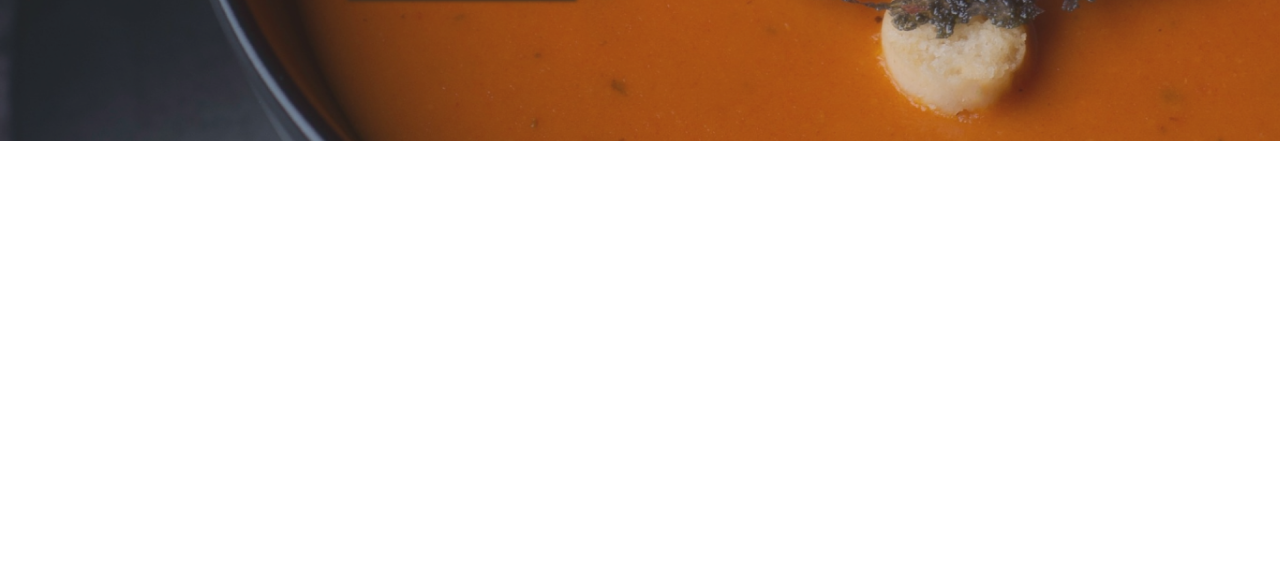
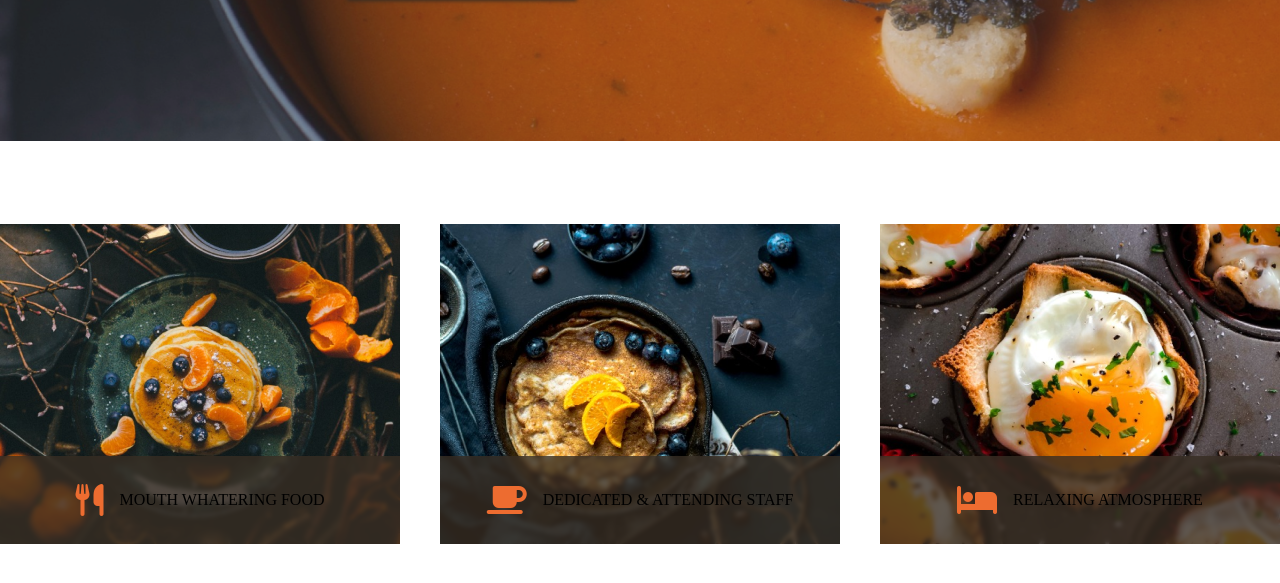
Before and after one commit to nini-mika/homework-7, a plain HTML site: page index.html in a window 1280 px wide. Shown: the part 499-1082 px from the top of the page. Before the commit the page ends 800 px from the top, so only its background shows below. Drawn offline with Linux system fonts and the light colour scheme.

Commit message:
add section2

```diff
--- a/css/style.css
+++ b/css/style.css
@@ -46,7 +46,7 @@ header {
     color: #FCC21B;
 }
 
-/* section */
+/* section 1 */
 .section1 {
     position: relative;
     /* transform: translate(-50%, -50%); */
@@ -98,7 +98,7 @@ header {
     box-shadow: 0px 4px 4px 0px #372D23;
     background-color: transparent;
     /* position: absolute; */
-    color: #FFF;
+    color: white;
     font-family: Inter;
     font-size: 20px;
     font-style: normal;
@@ -106,7 +106,7 @@ header {
     line-height: 28px;
 }
 
-.section1_button:hover{
+.section1_button:hover {
     border: 3px dotted #ff7a59;
     color: #ff7a59;
     background: orange;
@@ -115,3 +115,59 @@ header {
 /* p{
     font-size: 100px;
 } */
+
+/* section2 */
+.section2 {
+    display: flex;
+    /* width: 1280px;
+    height: 320px; */
+    justify-content: center;
+    column-gap: 40px;
+    margin: 80px 0;
+}
+
+.cards {
+    width: 400px;
+    height: 320px;
+    position: relative;
+    /* padding: 28px 69px; */
+    /* justify-content: center;
+    align-items: center; */
+
+}
+
+.card_img {
+    /* width: calc(400 /1440 * 100%); */
+    width: 100%;
+    height: 320px;
+}
+
+.card_icon {
+    font-size: 32px;
+    color: #ED6C30;
+    margin-right: 16px;
+}
+
+.cards_text {
+    color: #FFF;
+    font-family: Inter;
+    font-size: 16px;
+    font-style: normal;
+    font-weight: 700;
+    line-height: 24px;
+}
+
+.cards_information {
+   position: absolute;
+    bottom: 0;
+    display: flex;
+    /* width: 400px; */
+    height: 88px;
+    width: 100%;
+    /* padding: 28px 77px 28px 78px; */
+    justify-content: center;
+    align-items: center;
+    background: rgba(55, 45, 35, 0.80);
+    backdrop-filter: blur(2px);
+
+}
--- a/index.html
+++ b/index.html
@@ -53,7 +53,40 @@
 
         </section>
 
-        <section>
+        <section class="section2">
+
+            <div class="cards">
+                <img class="card_img" src="img/img1.png" alt="">
+
+                <div class="cards_information">
+                    <i class="fa-solid fa-utensils card_icon"></i>
+                    <p class="card_text">
+                        MOUTH WHATERING FOOD
+                    </p>
+                </div>
+            </div>
+
+            <div class="cards">
+                <img class="card_img" src="img/img2.png" alt="">
+
+                <div class="cards_information">
+                    <i class="fa-solid fa-mug-saucer card_icon"></i>
+                    <p class="card_text">
+                        DEDICATED & ATTENDING STAFF
+                    </p>
+                </div>
+            </div>
+
+            <div class="cards">
+                <img class="card_img" src="img/img3.png" alt="">
+
+                <div class="cards_information">
+                    <i class="fa-solid fa-bed card_icon"></i>
+                    <p class="card_text">
+                        RELAXING ATMOSPHERE
+                    </p>
+                </div>
+            </div>
 
         </section>
 
```
